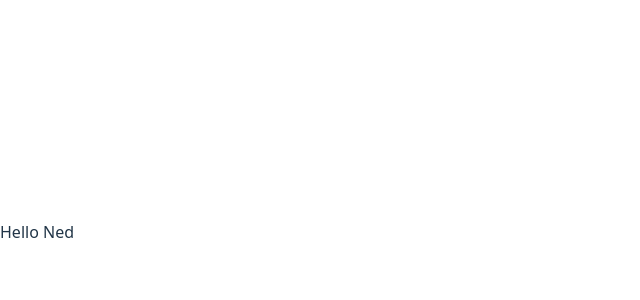
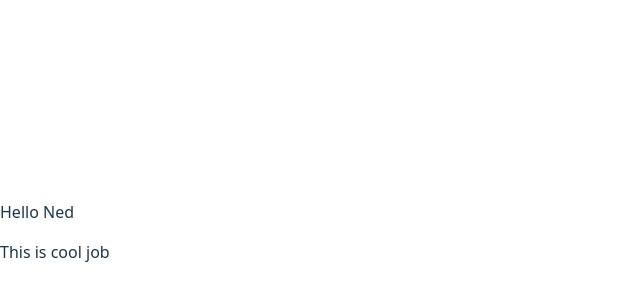
Before and after one commit to Oluwafemimicheal/ned-website, a React (Vite) app: page / in a window 1280 px wide. Shown: the part 168-468 px from the top of the page, without its empty margins (0-640 px from the left). Built offline with nearby package versions, Linux system fonts and the light colour scheme.

Commit message:
Add a new paragraph to App component

```diff
--- a/src/App.jsx
+++ b/src/App.jsx
@@ -4,6 +4,7 @@ const App = () => {
   return (
     <div>
       <p>Hello Ned</p>
+      <p>This is cool job</p>
     </div>
   )
 }
```
